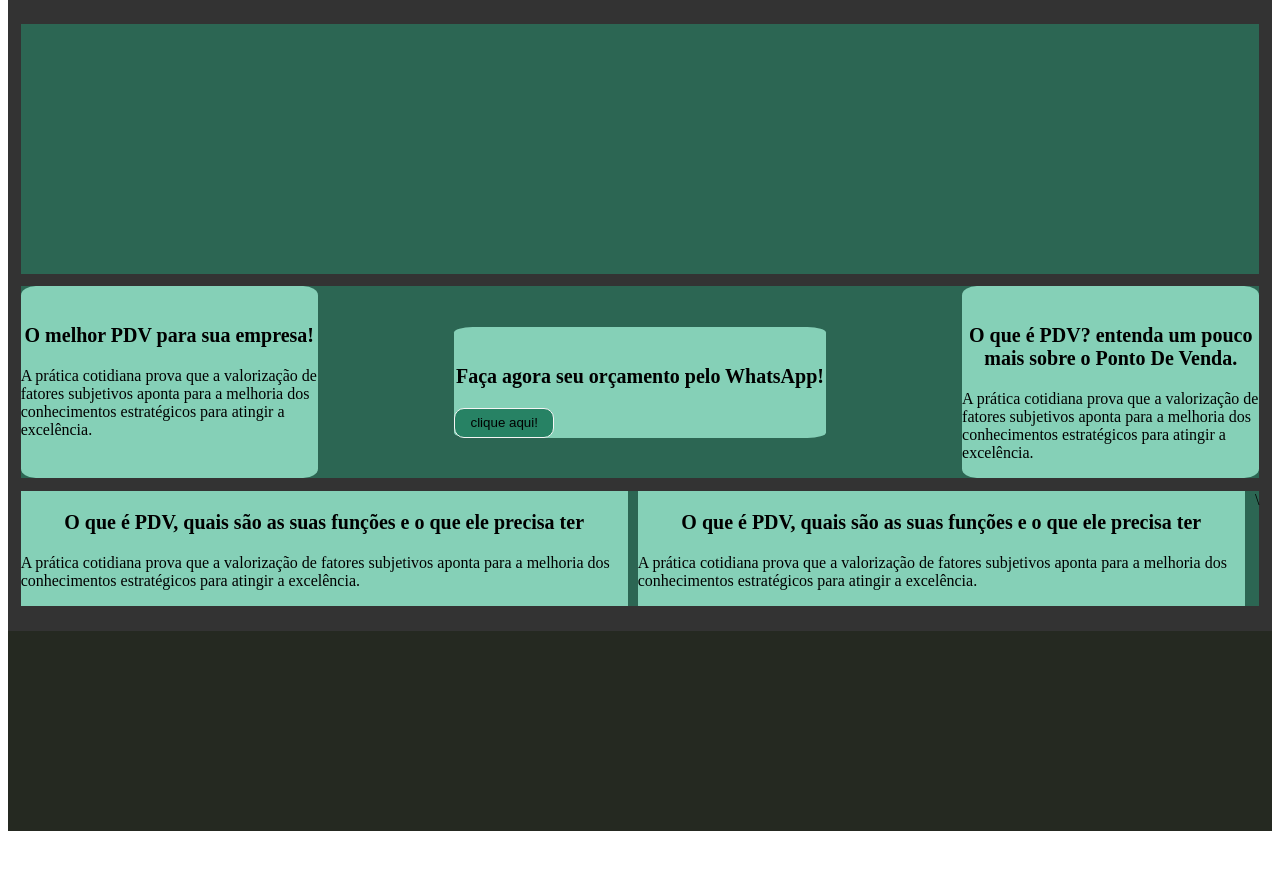
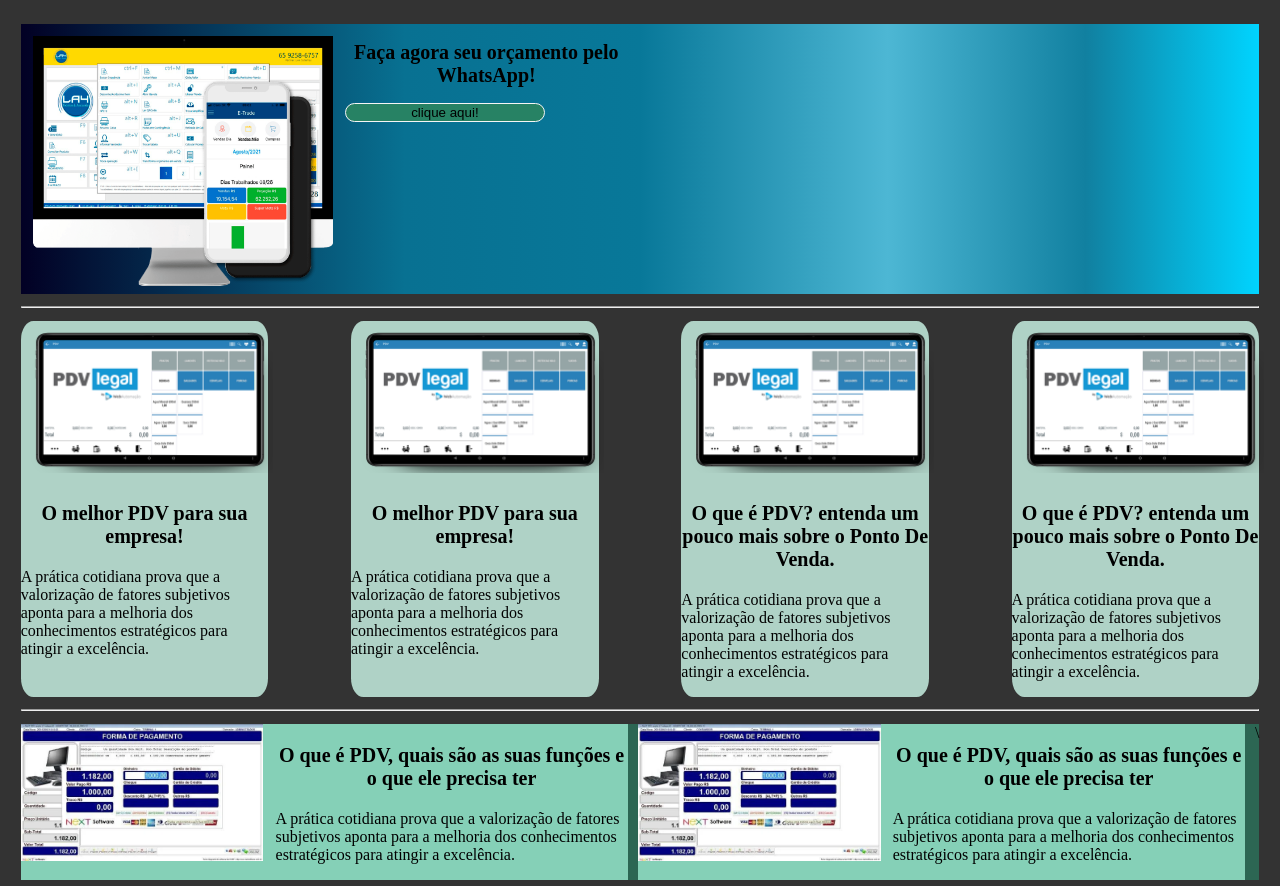
Before and after one commit to lorranygoncalves2002/s-L-PDV, a plain HTML site: page s&l pdv/index.html in a window 1280 px wide. Shown: the part 209-1095 px from the top of the page. Before the commit the page ends 1048 px from the top, so only its background shows below. Drawn offline with Linux system fonts and the light colour scheme.

Commit message:
Add files via upload

```diff
--- a/s&l pdv/index.html
+++ b/s&l pdv/index.html
@@ -40,23 +40,43 @@
       </nav>
     </header>
     <main id="principal">
-        <div id="banner"></div>
+        <div id="banner">
+            <article class="destaque-meio">
+                <img src="img/painelpdv.webp" alt="">
+                <h1>Faça agora seu orçamento pelo WhatsApp!</h1>
+               <button href="https://www.whatsapp.com/?lang=pt_BR">clique aqui!</button>
+            </article>
+        </div>
+        <hr>
         <section id="destaque">
             <article class="destaque">
-                <img src="tablet-pdv-legal-1-1.png" alt="">
+                <img src="img/tablet-pdv-legal-1-1.png" alt="">
                 <h1>O melhor PDV para sua empresa!</h1>
                 <p>A prática cotidiana prova que a valorização
                      de fatores subjetivos aponta para a melhoria
                     dos conhecimentos estratégicos para atingir a
                      excelência.</p>
             </article>
-            <article class="destaque-meio">
-                <img src="painelpdv.webp" alt="">
-                <h1>Faça agora seu orçamento pelo WhatsApp!</h1>
-               <button href="https://www.whatsapp.com/?lang=pt_BR">clique aqui!</button>
+
+            <article class="destaque">
+                <img src="img/tablet-pdv-legal-1-1.png" alt="">
+                <h1>O melhor PDV para sua empresa!</h1>
+                <p>A prática cotidiana prova que a valorização
+                     de fatores subjetivos aponta para a melhoria
+                    dos conhecimentos estratégicos para atingir a
+                     excelência.</p>
+            </article>
+
+            <article class="destaque">
+                <img src="img/tablet-pdv-legal-1-1.png" alt="">
+                <h1>O que é PDV? entenda um pouco mais sobre o Ponto  De Venda.</h1>
+                <p>A prática cotidiana prova que a valorização
+                     de fatores subjetivos aponta para a melhoria
+                    dos conhecimentos estratégicos para atingir a
+                     excelência.</p>
             </article>
             <article class="destaque">
-                <img src="tablet-pdv-legal-1-1.png" alt="">
+                <img src="img/tablet-pdv-legal-1-1.png" alt="">
                 <h1>O que é PDV? entenda um pouco mais sobre o Ponto  De Venda.</h1>
                 <p>A prática cotidiana prova que a valorização
                      de fatores subjetivos aponta para a melhoria
@@ -65,9 +85,10 @@
             </article>
 
         </section>
+        <hr>
         <section id="noticia">
             <aside class="noticia">
-                <img src="sistema-pdv-completo-01.webp" alt="">
+                <img src="img/sistema-pdv-completo-01.webp" alt="">
                 <h1>O que é PDV, quais são as suas funções e o que ele precisa ter</h1>
                 <p>A prática cotidiana prova que a valorização
                     de fatores subjetivos aponta para a melhoria
@@ -75,7 +96,7 @@
                     excelência.</p>
             </aside>
             <aside class="noticia">
-                <img src="sistema-pdv-completo-01.webp" alt="">
+                <img src="img/sistema-pdv-completo-01.webp" alt="">
                 <h1>O que é PDV, quais são as suas funções e o que ele precisa ter</h1>
                 <p>A prática cotidiana prova que a valorização
                     de fatores subjetivos aponta para a melhoria
--- a/s&l pdv/stylesheet/style.css
+++ b/s&l pdv/stylesheet/style.css
@@ -247,7 +247,9 @@ background-color:yellow;
 
 /*--- COMEÇO DESK ---*/
 @media screen and (min-width:1024px){
-
+body{
+    background-color: rgb(51, 51, 51);
+}
 #topo{
 width:100%;
 max-width:1300px;
@@ -324,9 +326,33 @@ background-color:rgb(51, 51, 51);
 
 #banner{
 width:100%;
-height:250px;
+height:270px;
 margin:1% auto;
-background-color: rgb(44, 102, 83);
+background: rgb(2,0,36);
+background: linear-gradient(90deg, rgba(2,0,36,1) 0%, rgba(8,113,146,1) 31%,
+rgba(8,120,153,1) 50%, rgba(77,183,212,1) 70%, rgba(17,128,160,1) 86%, rgba(0,212,255,1) 100%);
+}
+.destaque-meio{
+    width:49%;
+    height:auto;
+    overflow:hidden;
+}
+.destaque-meio button{
+    height: auto;
+    width: 200px;
+    border-radius: 10px;
+    background-color:  rgb(39, 130, 100);
+    border: 1px solid whitesmoke;
+}
+.destaque-meio img{
+    width:300px;
+    height: 250px;
+    float: left;
+    margin: 2%;
+
+}
+hr{
+    color: aquamarine;
 }
 
 #destaque{
@@ -335,7 +361,7 @@ height:auto;
 margin:1% auto;
 display:flex;
 justify-content:space-between;
-background-color: rgb(44, 102, 83);
+
 }
 h1{
     text-align: center;
@@ -343,34 +369,23 @@ h1{
 }
 
 .destaque{
-width:24%;
+width:20%;
 height:auto;
-background-color: rgb(133, 208, 183);
+background-color: rgb(175, 210, 198);
 border-radius: 5%;
 }
-.destaque-meio{
-    width:30%;
+.destaque:hover{
+    width:25%;
     height:auto;
     background-color: rgb(133, 208, 183);
     border-radius: 5%;
-    margin: auto;
-    align-content: center;
+    }
 
-}
-.destaque-meio button{
-    height: 30px;
-    width: 100px;
-    border-radius: 10px;
-
-    background-color:  rgb(39, 130, 100);
-    border: 1px solid whitesmoke;
-}
 
 .destaque img{width:100%;
     padding : 5px;
 }
-.destaque-meio img{width:100%;
-}
+
 
 #noticia{
 width:100%;
```
